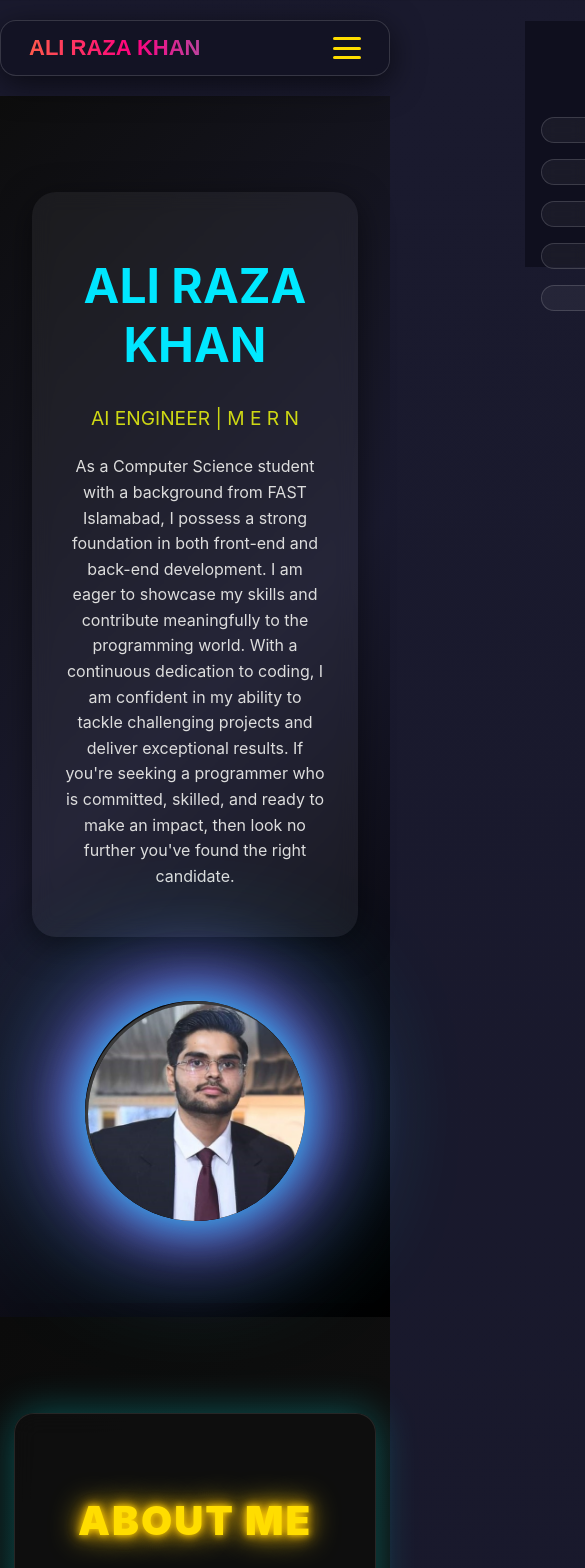
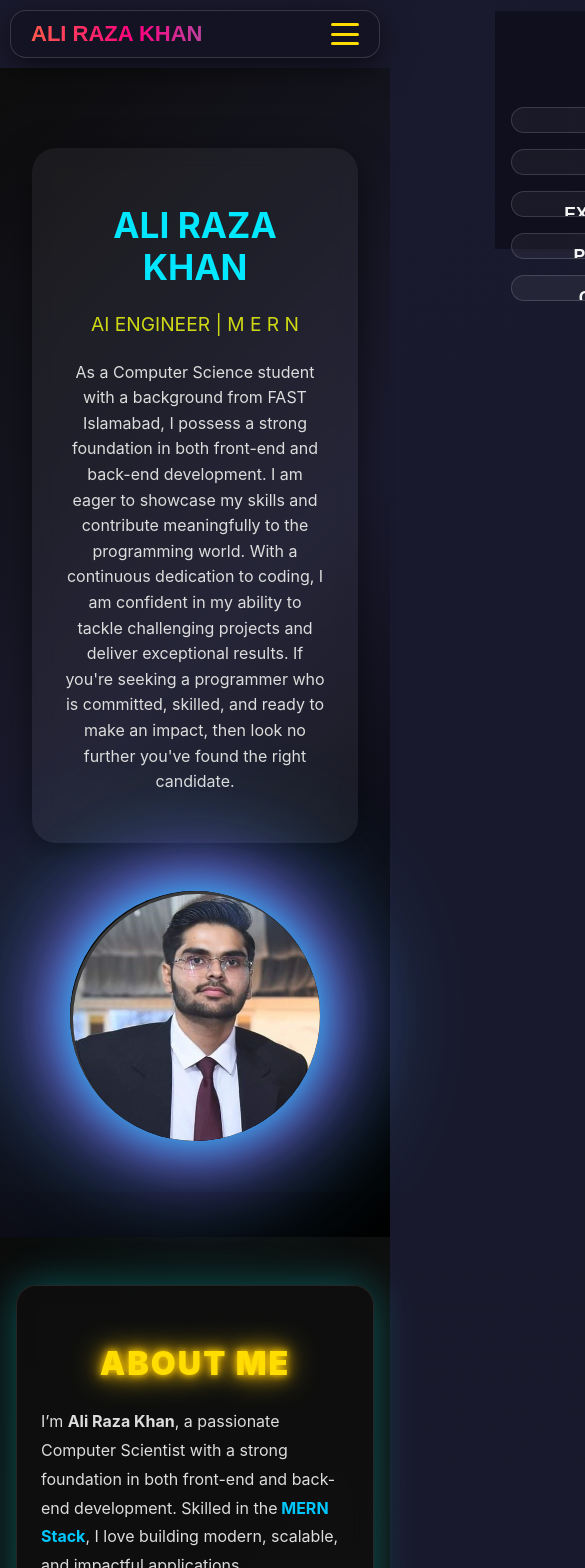
Before and after one commit to ale55777/Ali-s-portfolio, a React (Vite) app: page / in a window 390 px wide. Shown: the top 1568 px of the page, 585 px wide, since content can reach past the window. Built offline with nearby package versions, Linux system fonts and the light colour scheme.

Commit message:
Enhance mobile responsiveness and desktop polish

```diff
--- a/src/styles.css
+++ b/src/styles.css
@@ -34,7 +34,7 @@ body {
   padding: 14px 28px;
   margin: 20px auto;
   max-width: 1200px;
-  box-shadow: 0 8px 32px rgba(0,0,0,0.6);
+  box-shadow: 0 8px 32px rgba(0, 0, 0, 0.6);
   backdrop-filter: blur(12px);
   position: sticky;
   top: 0;
@@ -56,6 +56,7 @@ body {
   cursor: pointer;
   transition: transform 0.3s ease;
 }
+
 .sexy-logo:hover {
   transform: scale(1.15) rotate(-2deg);
   text-shadow: 0 0 12px #ffdd00,
@@ -68,6 +69,7 @@ body {
   display: flex;
   gap: 18px;
 }
+
 .nav-btn {
   padding: 12px 24px;
   border-radius: 999px;
@@ -75,15 +77,16 @@ body {
   font-size: 16px;
   font-weight: 600;
   text-transform: uppercase;
-  background: rgba(255,255,255,0.05);
+  background: rgba(255, 255, 255, 0.05);
   color: #f4f4f4;
   cursor: pointer;
   transition: all 0.35s ease;
   backdrop-filter: blur(6px);
-  border: 1px solid rgba(255,255,255,0.15);
+  border: 1px solid rgba(255, 255, 255, 0.15);
   position: relative;
   overflow: hidden;
 }
+
 .nav-btn:hover {
   background: linear-gradient(90deg, #ffdd00, #ff007f, #00fff7);
   color: #fff;
@@ -102,6 +105,7 @@ body {
   height: 22px;
   cursor: pointer;
 }
+
 .hamburger span {
   display: block;
   height: 3px;
@@ -110,12 +114,15 @@ body {
   background: #ffdd00;
   transition: 0.3s;
 }
+
 .hamburger.open span:nth-child(1) {
   transform: rotate(45deg) translate(5px, 5px);
 }
+
 .hamburger.open span:nth-child(2) {
   opacity: 0;
 }
+
 .hamburger.open span:nth-child(3) {
   transform: rotate(-45deg) translate(5px, -5px);
 }
@@ -128,23 +135,27 @@ body {
     right: -100%;
     width: 220px;
     height: 100%;
-    background: rgba(15,15,30,0.95);
+    background: rgba(15, 15, 30, 0.95);
     flex-direction: column;
     padding: 6rem 1rem;
     gap: 1rem;
     transition: right 0.3s ease;
     z-index: 99;
   }
+
   .nav-buttons.open {
     right: 0;
   }
+
   .nav-btn {
     width: 100%;
     font-size: 1.1rem;
   }
+
   .hamburger {
     display: flex;
   }
+
   .sexy-logo {
     font-size: 22px;
   }
@@ -152,9 +163,17 @@ body {
 
 /* Gradient Animation */
 @keyframes gradientShift {
-  0% { background-position: 0% 50%; }
-  50% { background-position: 100% 50%; }
-  100% { background-position: 0% 50%; }
+  0% {
+    background-position: 0% 50%;
+  }
+
+  50% {
+    background-position: 100% 50%;
+  }
+
+  100% {
+    background-position: 0% 50%;
+  }
 }
 
 /*
@@ -256,6 +275,7 @@ HER0
   0% {
     box-shadow: 0 0 25px #ff00ff, 0 0 50px #00eaff, 0 0 80px #ff00ff;
   }
+
   100% {
     box-shadow: 0 0 50px #00eaff, 0 0 100px #ff00ff, 0 0 140px #00eaff;
   }
@@ -267,11 +287,13 @@ HER0
     flex-direction: column;
     text-align: center;
   }
+
   .image-wrapper {
     width: 220px;
     height: 220px;
   }
 }
+
 /* Ab0ut  */
 /* === About Section === */
 .about-container {
@@ -420,6 +442,7 @@ font-size: 2.5rem;
     opacity: 0;
     transform: translateY(40px);
   }
+
   to {
     opacity: 1;
     transform: translateY(0);
@@ -427,14 +450,25 @@ font-size: 2.5rem;
 }
 
 @keyframes flicker {
-  0%, 19%, 21%, 23%, 25%, 54%, 56%, 100% {
+
+  0%,
+  19%,
+  21%,
+  23%,
+  25%,
+  54%,
+  56%,
+  100% {
     opacity: 1;
     text-shadow:
       0 0 12px #ff00ff,
       0 0 24px #ff00ff,
       0 0 40px #ff00ff;
   }
-  20%, 24%, 55% {
+
+  20%,
+  24%,
+  55% {
     opacity: 0.6;
     text-shadow: none;
   }
@@ -540,6 +574,7 @@ font-size: 2.5rem;
   from {
     box-shadow: 0 0 6px #ffdd00, 0 0 14px #ffaa00;
   }
+
   to {
     box-shadow: 0 0 18px #ffaa00, 0 0 36px #ffdd00;
   }
@@ -549,6 +584,7 @@ font-size: 2.5rem;
   from {
     text-shadow: 0 0 6px #ffdd00, 0 0 16px #ffaa00;
   }
+
   to {
     text-shadow: 0 0 14px #ffaa00, 0 0 28px #ffdd00;
   }
@@ -560,10 +596,12 @@ font-size: 2.5rem;
     font-size: 0.9rem;
     padding: 0.6rem 1rem;
   }
+
   .skill-logo-frame {
     width: 24px;
     height: 24px;
   }
+
   .skill-logo {
     width: 14px;
     height: 14px;
@@ -614,15 +652,28 @@ font-size: 2.5rem;
 
 /* Floating */
 @keyframes pillFloat {
-  from { transform: translateY(0px); }
-  to { transform: translateY(-8px); }
+  from {
+    transform: translateY(0px);
+  }
+
+  to {
+    transform: translateY(-8px);
+  }
 }
 
 /* Border Animation */
 @keyframes borderShift {
-  0% { background-position: 0% 50%; }
-  50% { background-position: 100% 50%; }
-  100% { background-position: 0% 50%; }
+  0% {
+    background-position: 0% 50%;
+  }
+
+  50% {
+    background-position: 100% 50%;
+  }
+
+  100% {
+    background-position: 0% 50%;
+  }
 }
 
 /* Section Wrapper */
@@ -688,7 +739,7 @@ font-size: 2.5rem;
   position: absolute;
   inset: -2px;
   border-radius: 1rem;
-  background: linear-gradient(135deg, #ffdd00, #00ffe0,);
+  background: linear-gradient(135deg, #ffdd00, #00ffe0, );
   background-size: 400% 400%;
   animation: borderShift 6s linear infinite;
   z-index: -1;
@@ -736,14 +787,27 @@ font-size: 2.5rem;
 
 /* Glow Animations */
 @keyframes cardFloat {
-  from { transform: translateY(0px); }
-  to { transform: translateY(-10px); }
+  from {
+    transform: translateY(0px);
+  }
+
+  to {
+    transform: translateY(-10px);
+  }
 }
 
 @keyframes borderShift {
-  0% { background-position: 0% 50%; }
-  50% { background-position: 100% 50%; }
-  100% { background-position: 0% 50%; }
+  0% {
+    background-position: 0% 50%;
+  }
+
+  50% {
+    background-position: 100% 50%;
+  }
+
+  100% {
+    background-position: 0% 50%;
+  }
 }
 
 @keyframes titleGlow {
@@ -751,6 +815,7 @@ font-size: 2.5rem;
     text-shadow: 0 0 6px #ffdd00, 0 0 14px #ffaa00, 0 0 28px #ffdd00;
     transform: scale(1);
   }
+
   to {
     text-shadow: 0 0 14px #ffaa00, 0 0 28px #ffdd00, 0 0 48px #ffaa00;
     transform: scale(1.05);
@@ -758,21 +823,41 @@ font-size: 2.5rem;
 }
 
 @keyframes underlineShift {
-  0% { background-position: 0% 50%; }
-  50% { background-position: 100% 50%; }
-  100% { background-position: 0% 50%; }
+  0% {
+    background-position: 0% 50%;
+  }
+
+  50% {
+    background-position: 100% 50%;
+  }
+
+  100% {
+    background-position: 0% 50%;
+  }
 }
 
 @keyframes neonFlicker {
-  0%, 19%, 21%, 23%, 25%, 54%, 56%, 100% {
+
+  0%,
+  19%,
+  21%,
+  23%,
+  25%,
+  54%,
+  56%,
+  100% {
     opacity: 1;
     text-shadow: 0 0 10px #ffaa00, 0 0 20px #ffdd00;
   }
-  20%, 24%, 55% {
+
+  20%,
+  24%,
+  55% {
     opacity: 0.7;
     text-shadow: none;
   }
 }
+
 /*GITHUB*/
 .projects {
   padding: 4rem 2rem;
@@ -850,6 +935,7 @@ font-size: 2.5rem;
   color: #111;
   box-shadow: 0 0 15px #ffea00;
 }
+
 .section-titlee {
   font-size: 2.5rem;
   margin-bottom: 2.5rem;
@@ -861,6 +947,7 @@ font-size: 2.5rem;
   text-shadow: 0 0 8px #ffdd00, 0 0 18px #ffaa00, 0 0 36px #ffdd00, 0 0 60px #ffaa00;
   animation: titleGlow 3s ease-in-out infinite alternate;
 }
+
 /* cntct */
 /* Contact Section */
 .section.contact {
@@ -966,6 +1053,7 @@ font-size: 2.5rem;
   0% {
     transform: rotate(0deg);
   }
+
   100% {
     transform: rotate(360deg);
   }
@@ -983,20 +1071,147 @@ font-size: 2.5rem;
 
 .social-btn:hover {
   transform: scale(1.3) rotate(8deg);
-  filter: drop-shadow(0 0 10px currentColor)
-          drop-shadow(0 0 25px currentColor);
+  filter: drop-shadow(0 0 10px currentColor) drop-shadow(0 0 25px currentColor);
 }
 
 /* Custom neon glow colors */
 .linkedin {
   color: #0a66c2;
 }
+
 .github {
   color: #bbb;
 }
+
 .instagram {
   color: #e4405f;
 }
+
 .facebook {
   color: #1877f2;
 }
+
+
+/* =========================================
+   📱 MOBILE RESPONSIVENESS UPGRADES
+   ========================================= */
+
+@media (max-width: 768px) {
+
+  /* Global Spacing Fixes */
+  section {
+    padding: 3rem 1rem !important;
+  }
+
+  h1,
+  .name-gradient {
+    font-size: 2.2rem !important;
+    line-height: 1.2;
+  }
+
+  h2,
+  .section-title,
+  .about-heading,
+  .experience h2,
+  .skills h2,
+  .section.contact h2 {
+    font-size: 2rem !important;
+    margin-bottom: 1.5rem !important;
+  }
+
+  /* Hero Section */
+  .hero {
+    padding-top: 5rem;
+    min-height: auto;
+  }
+
+  .hero-inner {
+    flex-direction: column;
+    gap: 3rem;
+  }
+
+  .image-wrapper {
+    width: 250px;
+    height: 250px;
+  }
+
+  /* Navbar adjustments */
+  .sexy-nav {
+    padding: 10px 20px;
+    margin: 10px;
+  }
+
+  /* About Section */
+  .about-box {
+    padding: 2rem 1.5rem;
+    width: 95%;
+  }
+
+  .about-desc {
+    font-size: 1rem;
+    text-align: left;
+  }
+
+  /* Skills */
+  .skills-wrap {
+    gap: 0.8rem;
+  }
+
+  .skill-pill {
+    padding: 0.5rem 1rem;
+    font-size: 0.9rem;
+  }
+
+  /* Projects Grid */
+  .proj-grid {
+    grid-template-columns: 1fr;
+    /* Stack cards on mobile */
+    gap: 1.5rem;
+  }
+
+  .proj-card {
+    padding: 1.2rem;
+  }
+
+  /* Experience Timeline */
+  .experience-wrap {
+    padding: 0 1rem;
+  }
+
+  /* Contact Form */
+  .section.contact {
+    width: 100%;
+    margin: 2rem 0;
+    padding: 2rem 1rem;
+    box-shadow: none;
+    background: transparent;
+  }
+
+  .contact-form.glass-card {
+    padding: 1.5rem;
+    width: 100%;
+    box-sizing: border-box;
+  }
+
+  .footer {
+    padding-bottom: 80px;
+    /* Space for bottom navigation behaviors on mobile */
+  }
+}
+
+@media (min-width: 769px) {
+
+  /* PC/Desktop Polish */
+  .hero-inner {
+    gap: 6rem;
+    /* More breathing room on large screens */
+  }
+
+  .about-box {
+    padding: 4rem;
+  }
+
+  .proj-grid {
+    grid-template-columns: repeat(auto-fit, minmax(300px, 1fr));
+  }
+}
```
Lines whose indentation alone changed are shown as unchanged.
